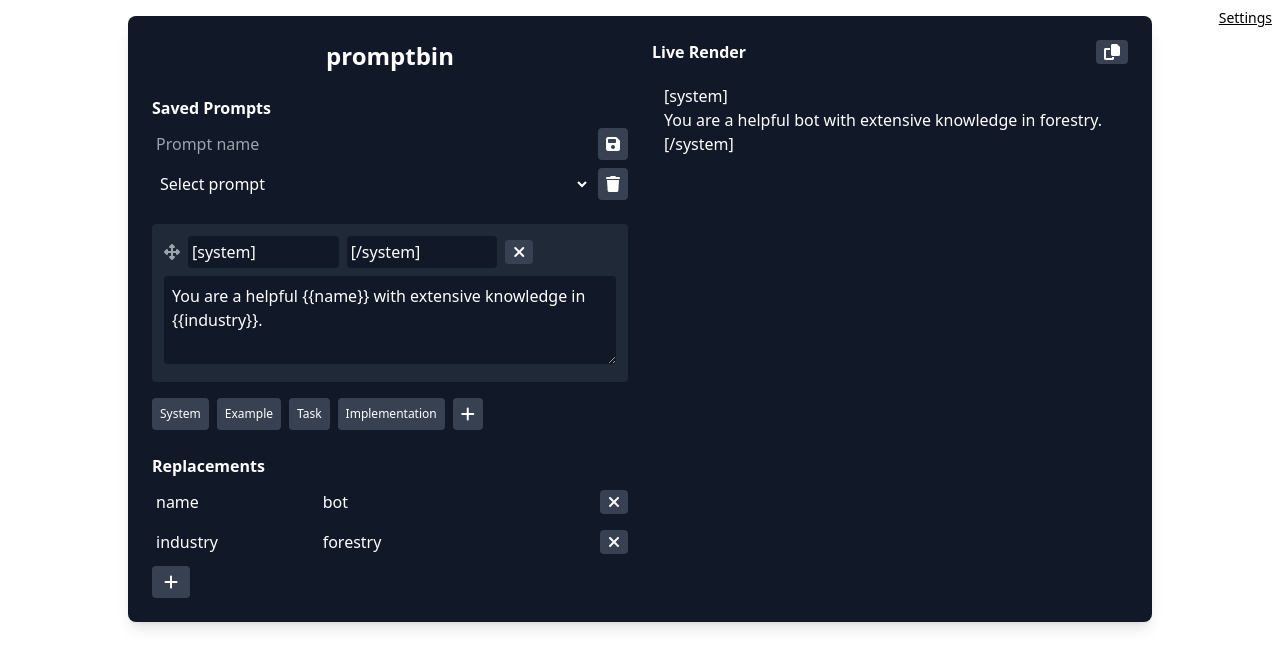
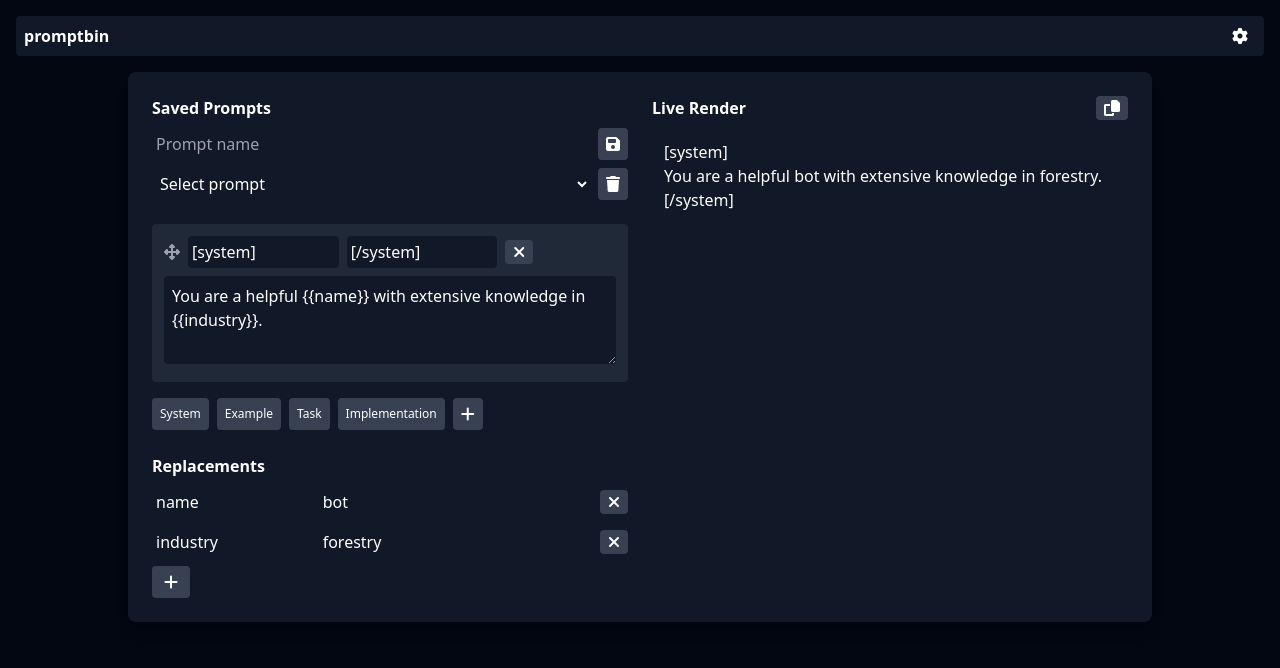
Before and after one commit to frostbytn/prompteditor, a plain HTML site: page index.html in a window 1280 px wide. Drawn offline with nearby package versions, Linux system fonts and the light colour scheme.

Commit message:
Improve UI layout and drag behavior

```diff
--- a/index.html
+++ b/index.html
@@ -4,16 +4,24 @@
   <meta charset="UTF-8">
   <meta name="viewport" content="width=device-width, initial-scale=1.0">
   <title>promptbin</title>
+  <script>
+    // Apply stored theme before styles load to avoid flashing
+    document.documentElement.classList.add(localStorage.getItem('theme') || 'dark');
+  </script>
   <script src="https://cdn.tailwindcss.com"></script>
   <script defer src="https://unpkg.com/alpinejs@3.x.x/dist/cdn.min.js"></script>
   <script src="https://cdn.jsdelivr.net/npm/sortablejs@1.15.2/Sortable.min.js"></script>
   <link rel="stylesheet" href="https://cdnjs.cloudflare.com/ajax/libs/font-awesome/6.4.2/css/all.min.css" />
 </head>
-<body :class="theme === 'light' ? 'bg-gray-100 text-black' : 'bg-gray-950 text-white'" class="h-full p-4">
-  <a href="settings.html" class="absolute top-2 right-2 underline text-sm">Settings</a>
-  <div x-data="promptStudio()" x-init="init()" class="w-full max-w-5xl mx-auto rounded-lg shadow-lg p-6 flex flex-col md:flex-row gap-6" :class="theme === 'light' ? 'bg-white text-black' : 'bg-gray-900 text-white'">
+<body x-data="promptStudio()" x-init="init()" :class="theme === 'light' ? 'bg-gray-100 text-black' : 'bg-gray-950 text-white'" class="h-full p-4">
+  <header class="mb-4 p-2 rounded flex items-center justify-between bg-gray-900 text-white" :class="theme === 'light' ? 'bg-white text-black' : 'bg-gray-900 text-white'">
+    <h1 class="font-bold">promptbin</h1>
+    <nav>
+      <a href="settings.html" class="p-2" aria-label="Settings"><i class="fa-solid fa-gear"></i></a>
+    </nav>
+  </header>
+  <div class="w-full max-w-5xl mx-auto rounded-lg shadow-lg p-6 flex flex-col md:flex-row gap-6" :class="theme === 'light' ? 'bg-white text-black' : 'bg-gray-900 text-white'">
     <div class="flex-1 space-y-6">
-    <h1 class="text-2xl font-bold text-center">promptbin</h1>
 
     <!-- Saved Prompts -->
     <div>
@@ -191,6 +199,10 @@
         this.sortable = new Sortable(this.$refs.sectionsContainer, {
           handle: '.drag-handle',
           animation: 150,
+          delay: 50,
+          delayOnTouchOnly: true,
+          touchStartThreshold: 5,
+          fallbackOnBody: true,
           onEnd: evt => {
             const moved = this.sections.splice(evt.oldIndex, 1)[0];
             this.sections.splice(evt.newIndex, 0, moved);
```
Also changed, not shown: settings.html (+11 -2 lines).
